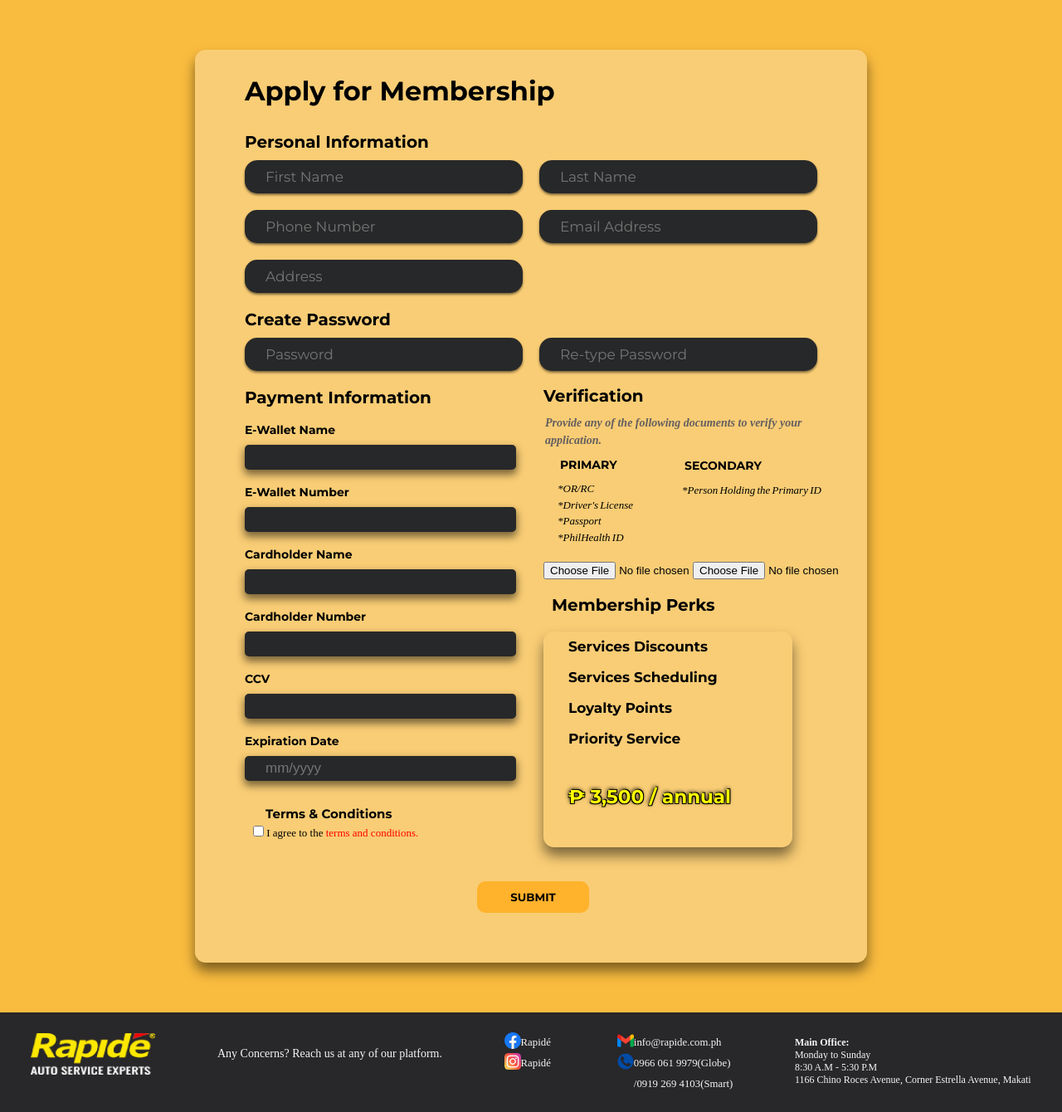
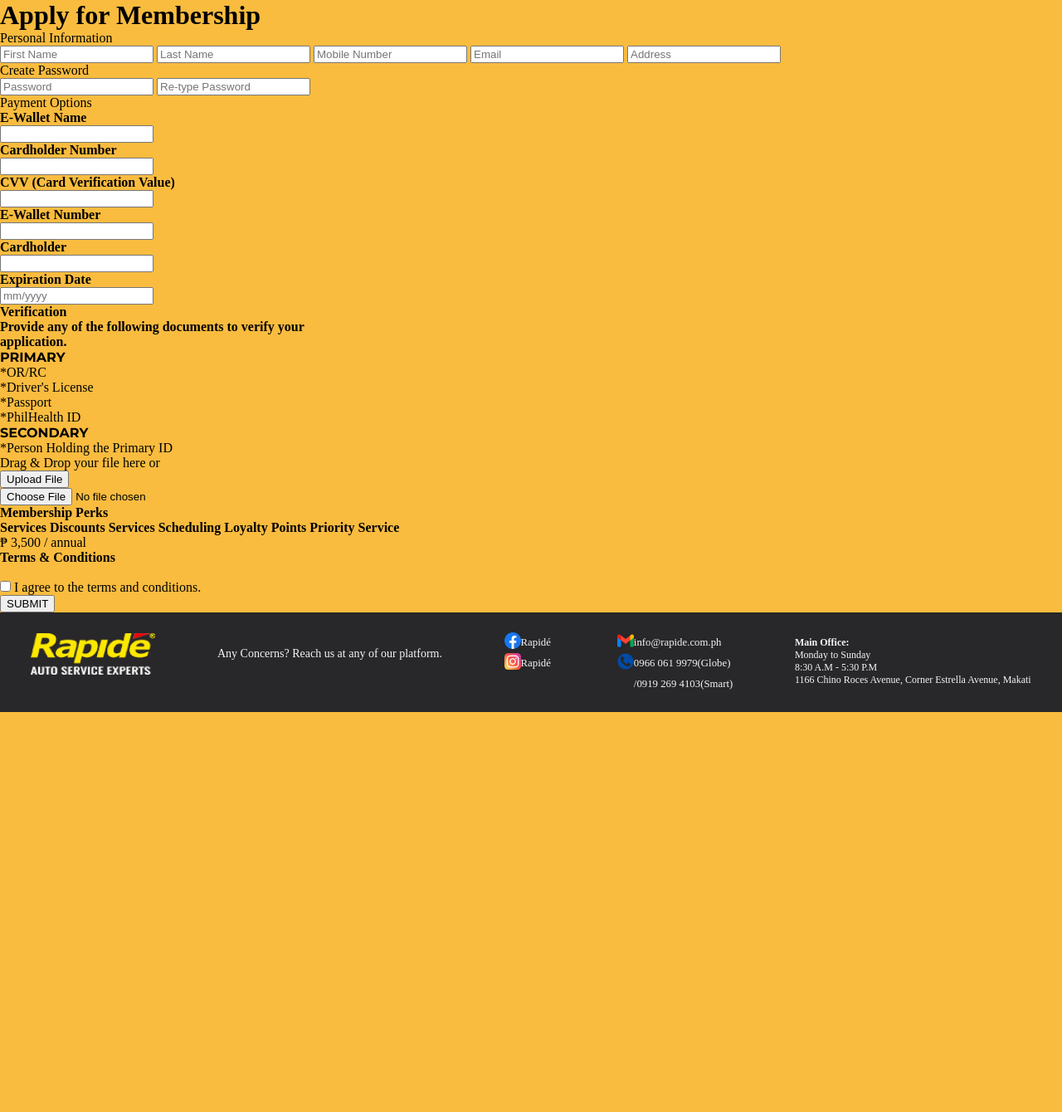
Before and after one commit to JyoJyomas/rapide, a PHP site: page /Membership.php in a window 1280 px wide. Shown: the part 60-1400 px from the top of the page at 83% size. After the commit the page ends 918 px from the top, so only its background shows below. Run offline with PHP 8.4, Linux system fonts and the light colour scheme; some libraries are stand-ins or nearby versions; some web fonts are replaced.

Commit message:
updated Membership.php

```diff
--- a/Membership.php
+++ b/Membership.php
@@ -3,7 +3,7 @@
 <head>
     <meta charset="UTF-8">
     <meta name="viewport" content="width=device-width, initial-scale=1.0">
-    <link rel="stylesheet" href="Membership.css">
+    <link rel="stylesheet" href="eme2.css">
     <script src="https://kit.fontawesome.com/67eed877b8.js" crossorigin="anonymous"></script>
     <title>Membership | Rapidé </title>
 </head>
@@ -12,25 +12,25 @@
     <?php
        include 'navbar.php';
     ?>
-<div class="memcon">
+
     <div class="centered-box">
         <h1><strong>Apply for Membership</strong></h1>
+
         <!--Personal Information -->
         <section class="personal-info">
-            <p class="section-title"><strong>Personal Information</strong></p>
-            <div class="input-container">
-                <div class="input-box">
-                    <input type="text" class="personal-input-field" placeholder="First Name" required>
-                    <input type="text" class="personal-input-field" placeholder="Last Name" required>
-                    <input type="text" class="personal-input-field" placeholder="Phone Number" required>
-                    <input type="email" class="personal-input-field" placeholder="Email Address" required>
-                    <input type="text" class="personal-input-field" placeholder="Address" required>
+            <div class="pi">Personal Information</div>
+            <div class="form-group1">
+                <div class="whole-g1">
+                    <input type="text" placeholder="First Name">&nbsp;<input type="text" placeholder="Last Name">
+                    <input type="tel" placeholder="Mobile Number" pattern="[0-9]{10}" maxlength="11">&nbsp;<input type="text" placeholder="Email">
+                    <input class="address" type="text" placeholder="Address">
                 </div>
             </div>
         </section>
-            <!--Create Password -->
+
+        <!--Create Password-->
         <section class="create-password">
-                <p class="section-title"><strong>Create Password</strong></p>
+            <div class="cp">Create Password</div>
             <div class="input-container">
                 <div class="input-box">
                     <input type="password" class="password-input-field" placeholder="Password">
@@ -38,34 +38,39 @@
                 </div>
             </div>
         </section>
-            <!--Payment Information -->
+
+        <!--Payment Information-->
         <section class="payment-info">
-                <p class="section-title"><strong>Payment Information</strong></p>
+            <div class="po">Payment Options</div>
+            <div class="pay">
                 <div class="input-payment">
                     <p class="subtext"><strong>E-Wallet Name</strong></p>
-                    <input type="text" class="input-text" required>
+                    <input type="text" class="input-here" required>
+                    <p class="subtext"><strong>Cardholder Number</strong></p>
+                    <input type="text" class="input-here" required>
+                    <p class="subtext"><strong>CVV (Card Verification Value)</strong></p>
+                    <input type="text" class="input-here" required>
+                </div>
+                <div class="input-payments">
                     <p class="subtext"><strong>E-Wallet Number</strong></p>
-                    <input type="text" class="input-text" required>
-                    <p class="subtext"><strong>Cardholder Name</strong></p>
-                    <input type="text" class="input-text" required>
-                    <p class="subtext"><strong>Cardholder Number</strong></p>
-                    <input type="text" class="input-text" required>
-                    <p class="subtext"><strong>CCV</strong></p>
-                    <input type="text" class="input-text" required>
+                    <input type="text" class="input-here" required>
+                    <p class="subtext"><strong>Cardholder</strong></p>
+                    <input type="text" class="input-here" required>
                     <p class="subtext"><strong>Expiration Date</strong></p>
-                    <input type="text" class="input-text" placeholder="mm/yyyy" autocomplete="off" required>
+                    <input type="text" class="input-here" placeholder="mm/yyyy" autocomplete="off" required>
+                </div>
             </div>
         </section>
-            <!--Checkbox-->
-            <label>
-                <p class="terms-title"><strong>Terms & Conditions</strong></p>
-                <input type="checkbox">
-                <span class="terms-text">I agree to the <span class="terms">terms and conditions.</span></span>
-            </label>
-            <!--Verification -->
-            <section class="verification-line">
-                <p style ="font-family:Montserrat";><strong>Verification</strong></p>
+
+        <!--Verification-->
+        <section class="verifile">
+            <div class="allpay">
+                <div class="veri">
+                    <p class ="ver"><strong>Verification</strong></p>
                     <p class="subtext"><strong>Provide any of the following documents to verify your<br>application.</br></strong></p>
+                </div>
+
+                <div class="pands">
                     <div class="primary-line">
                         <p style ="font-family:Montserrat";><strong>PRIMARY</strong></p>
                         <div class="subtext">
@@ -74,18 +79,20 @@
                             <p>*Passport</p>
                             <p>*PhilHealth ID</p>
                         </div>
+                    </div>
                     <div class="secondary-line">
                         <p style ="font-family:Montserrat";><strong>SECONDARY</strong></p>
                         <p class="subtext">*Person Holding the Primary ID</p>
                     </div>
                 </div>
-            </section>
-            <!--File upload -->
-            <div class="file-upload-container">
-                <input type="file" class="upload-box">
-                <input type="file" class="upload-box">
+
+                <div class="drop-zone" id="drop-zone">
+                    <p>Drag & Drop your file here or</p>
+                    <button class="upload-button" id="upload-button">Upload File</button>
                 </div>
-            <!--Membership -->
+                <input type="file" id="file-input">
+
+            </div>
             <div class="perks-line">
                 <p><strong>Membership&nbsp;Perks</strong></p>
                 <div class="inner-box"></div>
@@ -99,13 +106,78 @@
                         <p id="price">₱&nbsp;3,500&nbsp;/&nbsp;annual</p>
                     </div>
             </div>
+        </section>
+         <!--Terms and conditions-->
+        <section class ="tc">
+            <p class="terms-title"><strong>Terms & Conditions</strong></p>
+            <label class="termscon">
+                <br>
+                <input type="checkbox" class="check terms-text">
+                    I agree to the <span class="terms"> terms and conditions.</span>
+            </label>
+        </section>
         <div class="sub-submit">
             <button class="submit-btn" id="submit">SUBMIT</button>
         </div>
     </div>
-    </div>
 <?php
-       include 'Footer.php';
+    include 'footer.php';
 ?>
 </body>
 </html>
+
+<script>
+const dropZone = document.getElementById('drop-zone');
+        const uploadButton = document.getElementById('upload-button');
+        const fileInput = document.getElementById('file-input');
+
+        //drag-and-drop functionality
+        dropZone.addEventListener('dragover', (e) => {
+            e.preventDefault();
+            dropZone.classList.add('dragover');
+        });
+
+        dropZone.addEventListener('dragleave', () => {
+            dropZone.classList.remove('dragover');
+        });
+
+        dropZone.addEventListener('drop', (e) => {
+            e.preventDefault();
+            dropZone.classList.remove('dragover');
+            const file = e.dataTransfer.files[0];
+            handleFile(file);
+        });
+
+        //manual upload
+        uploadButton.addEventListener('click', () => {
+            fileInput.click();
+        });
+
+        fileInput.addEventListener('change', () => {
+            const file = fileInput.files[0];
+            handleFile(file);
+        });
+
+        function handleFile(file) {
+            dropZone.innerHTML = '';
+
+            //file preview box
+            const previewBox = document.createElement('div');
+            previewBox.classList.add('preview-box');
+
+            if (file && file.type.startsWith('image/')) {
+                //if image
+                const img = document.createElement('img');
+                img.src = URL.createObjectURL(file);
+                previewBox.appendChild(img);
+            } else if (file) {
+                // if other file type
+                const text = document.createElement('p');
+                text.textContent = `File: ${file.name}`;
+                previewBox.appendChild(text);
+            }
+
+            dropZone.appendChild(previewBox);
+            dropZone.appendChild(uploadButton);
+        }
+</script>
```
Lines whose indentation alone changed are shown as unchanged.
